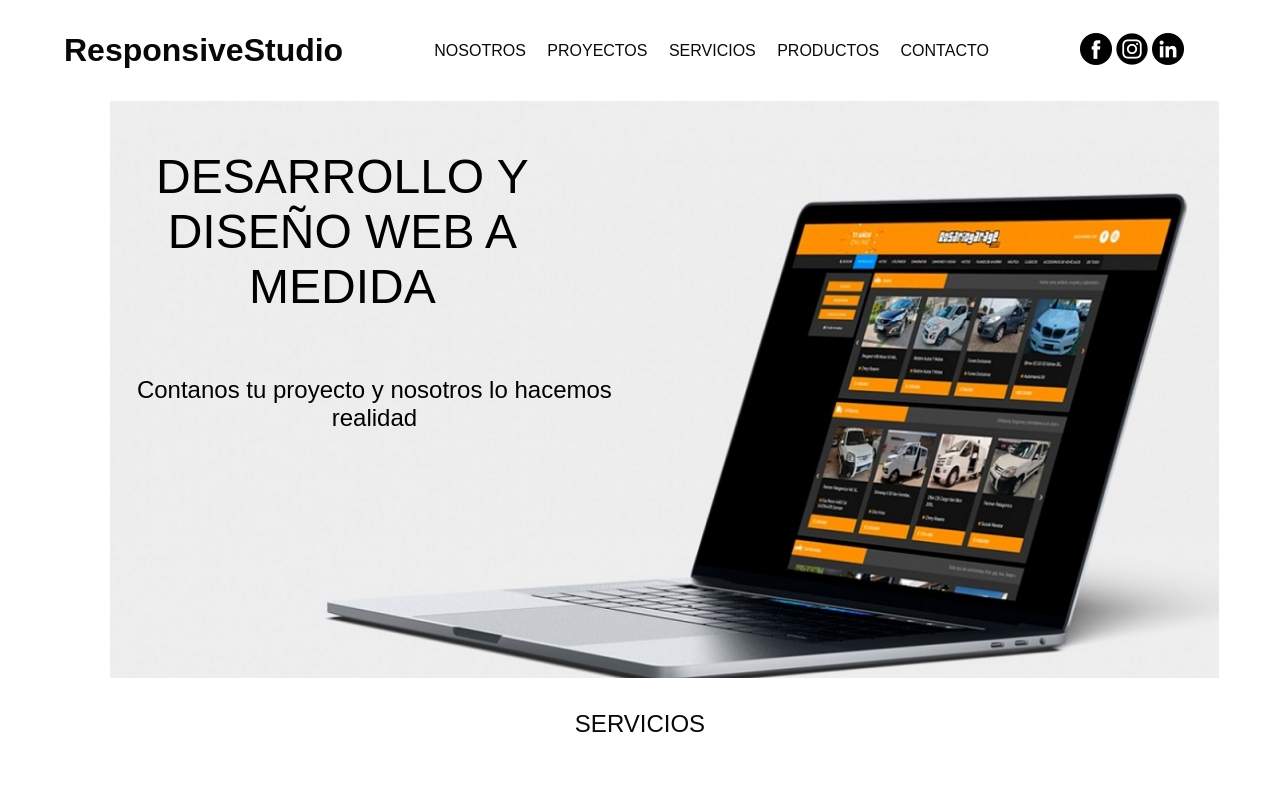
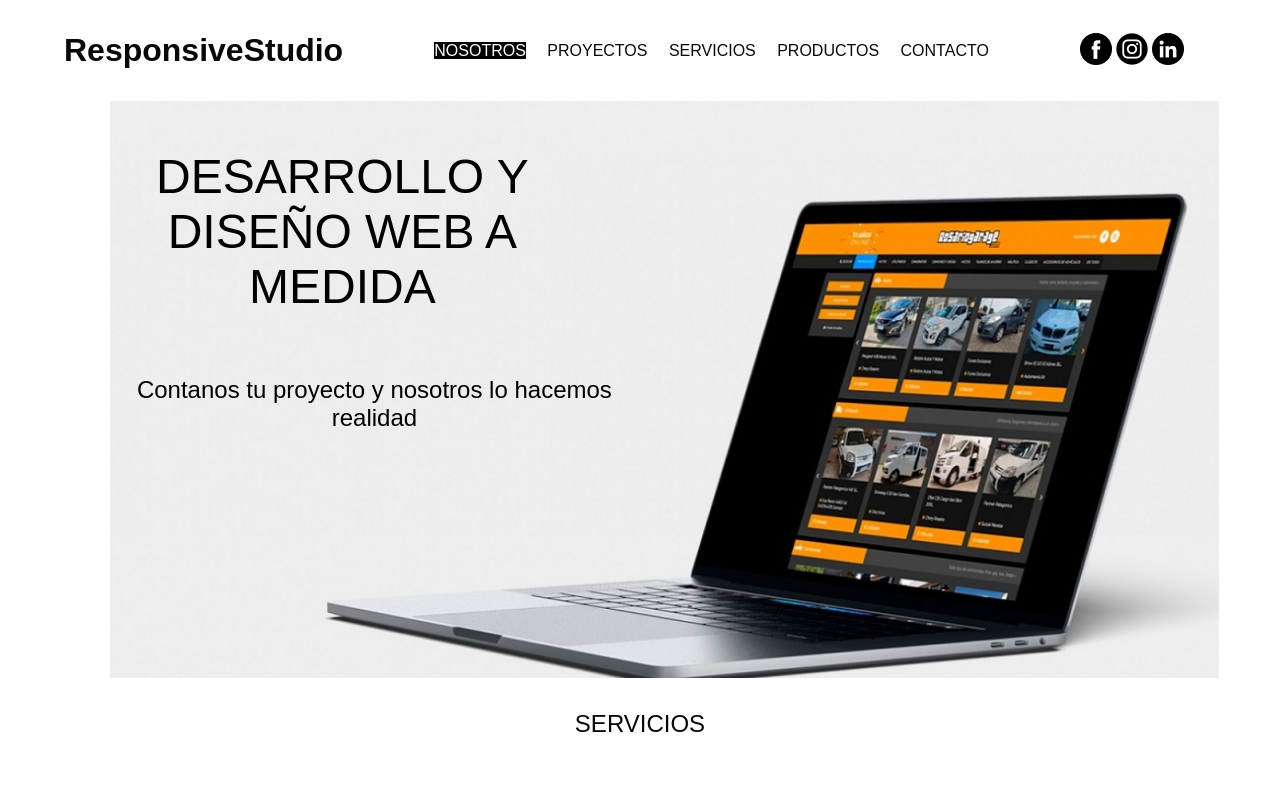
Before and after one commit to MachucaCristian/Proyecto-Coder, a plain HTML site: page index.html in a window 1280 px wide. In both pictures the pointer is over the link "NOSOTROS". Shown: the top 800 px of the page. Drawn offline with Linux system fonts and the light colour scheme.

Commit message:
Transformación Navbar

```diff
--- a/style.css
+++ b/style.css
@@ -37,6 +37,10 @@ li {
     font-family: sans-serif;
     font-size: 1em;
     color: #080808;
+}
+.item:hover {
+    color: white;
+    background-color: black;
 }
 .iconredes {
     width: 2rem;
```
